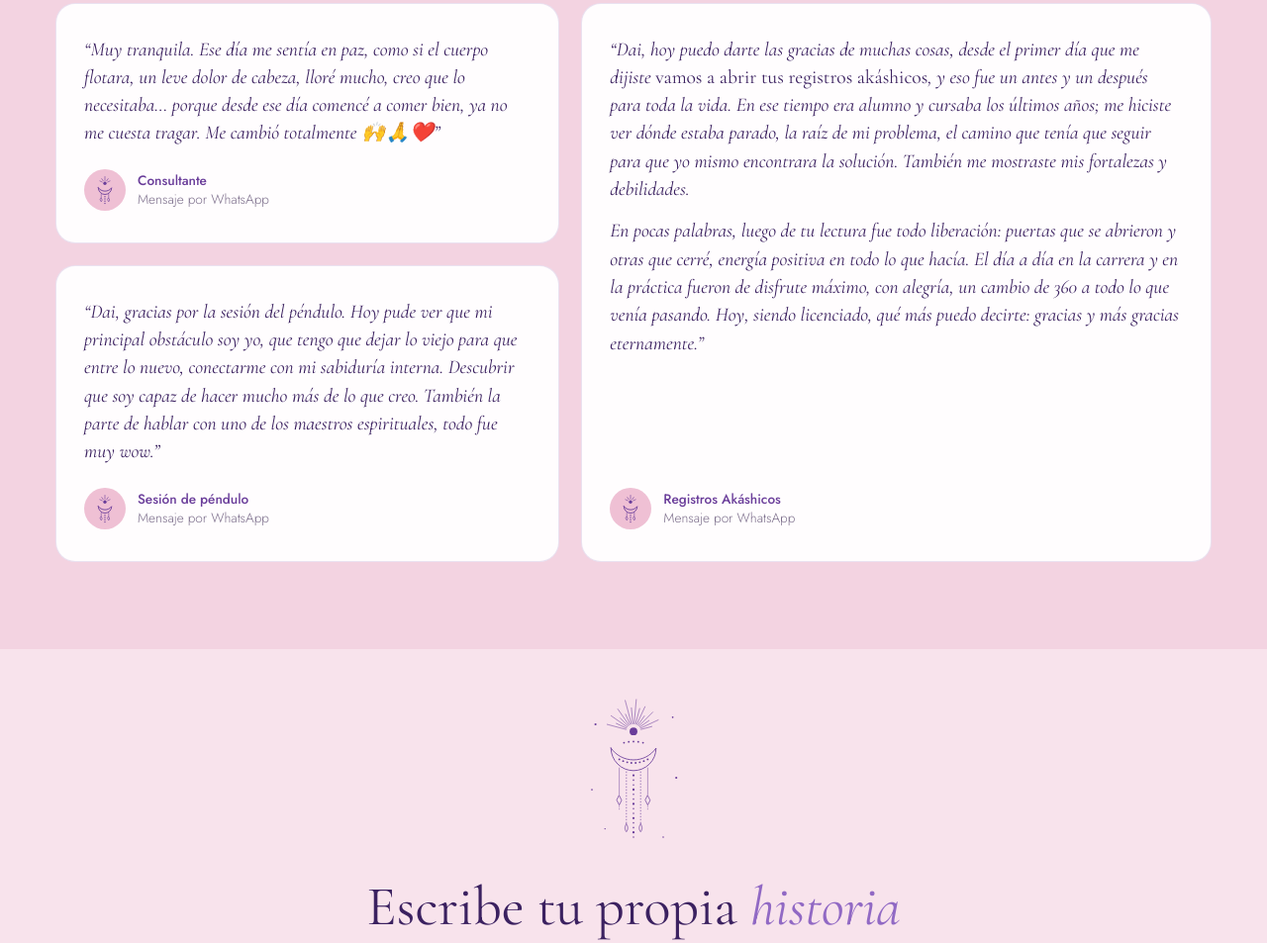
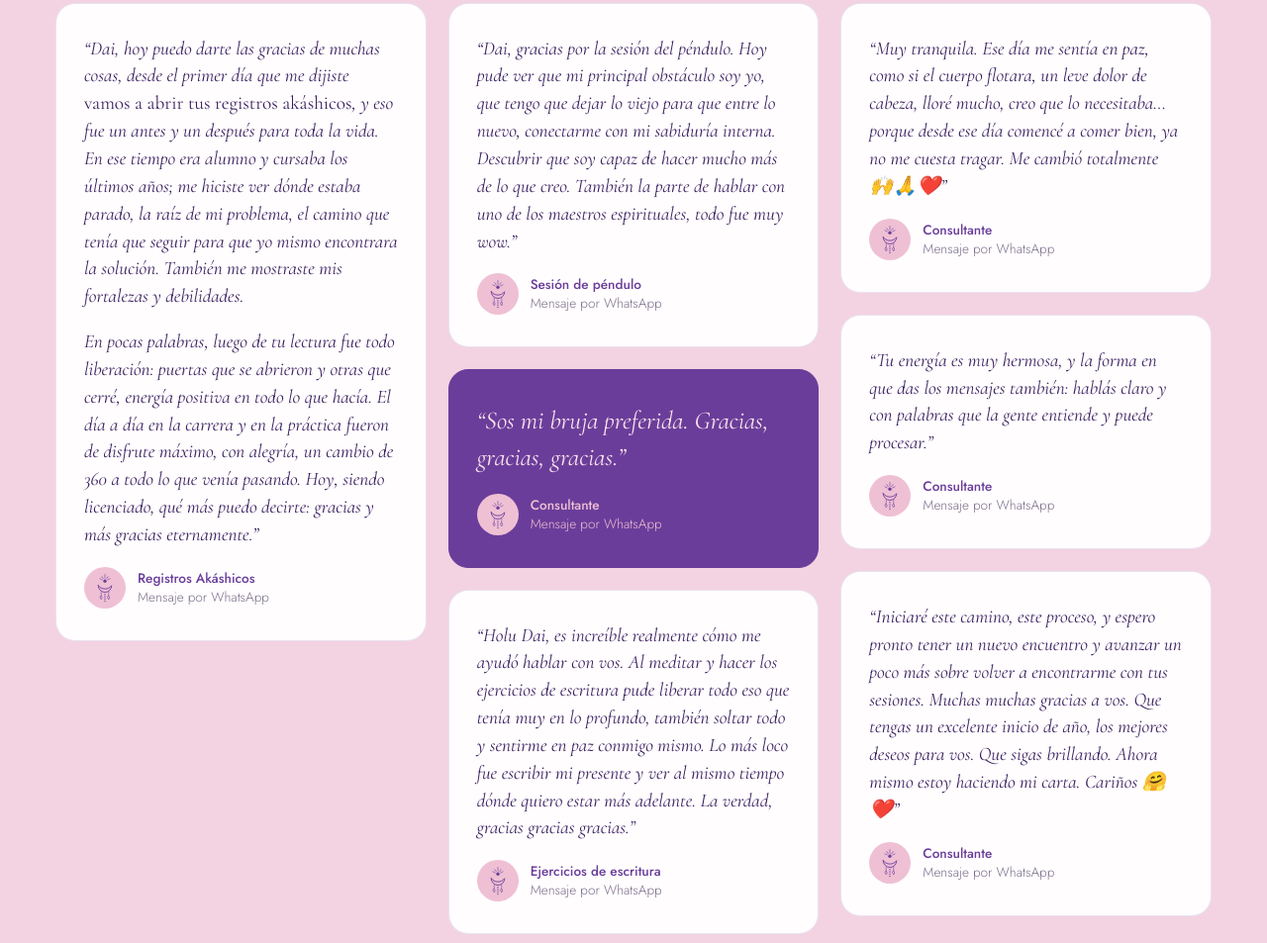
Before and after one commit to efacelli/la-chica-del-pendulo, a plain HTML site: page index.html in a window 1280 px wide. Shown: the part 6065-7018 px from the top of the page at 99% size. Drawn offline with nearby package versions, Linux system fonts and the light colour scheme.

Commit message:
Más testimonios reales y mosaico en la sección de testimonios
Co-Authored-By: Claude Opus 5.5 <noreply@anthropic.com>

```diff
--- a/css/styles.css
+++ b/css/styles.css
@@ -435,16 +435,13 @@ p { margin: 0 0 1em; }
 /* Gracias (cierre de la página) */
 .section--thanks { padding-top: 40px; }
 
-/* Testimonios reales: el largo ocupa la columna derecha completa */
-.quotes { grid-template-columns: 1fr 1.25fr; align-items: stretch; }
-.quote--long { grid-column: 2; grid-row: 1 / span 2; justify-content: flex-start; }
-.quote--long p { font-size: 1.2rem; }
-.quote--long { gap: 14px; }
-.quote--long em { font-style: normal; }
-.quote--long footer { margin-top: auto; }
-.quote p { font-size: 1.22rem; }
+/* Testimonios reales: mosaico de columnas (largos distintos) */
+.quotes { display: block; columns: 3 300px; column-gap: 22px; }
+.quote { break-inside: avoid; margin-bottom: 22px; gap: 18px; }
+.quote p { font-size: 1.2rem; }
+.quote em { font-style: normal; }
+.quote--accent { background: var(--purple); border-color: var(--purple); }
+.quote--accent p { color: var(--ivory); font-size: 1.6rem; }
+.quote--accent footer, .quote--accent strong { color: var(--pink); }
+.quote--accent .avatar { background: var(--pink); }
 .avatar svg { width: 30px; height: 30px; color: var(--purple); }
-@media (max-width: 860px) {
-  .quotes { grid-template-columns: 1fr; }
-  .quote--long { grid-column: auto; grid-row: auto; }
-}
--- a/index.html
+++ b/index.html
@@ -309,17 +309,33 @@
       </header>
       <div class="quotes">
         <blockquote class="quote reveal">
-          <p>“Muy tranquila. Ese día me sentía en paz, como si el cuerpo flotara, un leve dolor de cabeza, lloré mucho, creo que lo necesitaba… porque desde ese día comencé a comer bien, ya no me cuesta tragar. Me cambió totalmente 🙌🙏❤️”</p>
-          <footer><span class="avatar"><svg viewBox="0 0 40 40" aria-hidden="true"><use href="#i-mark-lines"/></svg></span><span><strong>Consultante</strong><br>Mensaje por WhatsApp</span></footer>
+          <p>“Dai, hoy puedo darte las gracias de muchas cosas, desde el primer día que me dijiste <em>vamos a abrir tus registros akáshicos</em>, y eso fue un antes y un después para toda la vida. En ese tiempo era alumno y cursaba los últimos años; me hiciste ver dónde estaba parado, la raíz de mi problema, el camino que tenía que seguir para que yo mismo encontrara la solución. También me mostraste mis fortalezas y debilidades.</p>
+          <p>En pocas palabras, luego de tu lectura fue todo liberación: puertas que se abrieron y otras que cerré, energía positiva en todo lo que hacía. El día a día en la carrera y en la práctica fueron de disfrute máximo, con alegría, un cambio de 360 a todo lo que venía pasando. Hoy, siendo licenciado, qué más puedo decirte: gracias y más gracias eternamente.”</p>
+          <footer><span class="avatar"><svg viewBox="0 0 40 40" aria-hidden="true"><use href="#i-mark-lines"/></svg></span><span><strong>Registros Akáshicos</strong><br>Mensaje por WhatsApp</span></footer>
         </blockquote>
         <blockquote class="quote reveal">
           <p>“Dai, gracias por la sesión del péndulo. Hoy pude ver que mi principal obstáculo soy yo, que tengo que dejar lo viejo para que entre lo nuevo, conectarme con mi sabiduría interna. Descubrir que soy capaz de hacer mucho más de lo que creo. También la parte de hablar con uno de los maestros espirituales, todo fue muy wow.”</p>
           <footer><span class="avatar"><svg viewBox="0 0 40 40" aria-hidden="true"><use href="#i-mark-lines"/></svg></span><span><strong>Sesión de péndulo</strong><br>Mensaje por WhatsApp</span></footer>
         </blockquote>
-        <blockquote class="quote quote--long reveal">
-          <p>“Dai, hoy puedo darte las gracias de muchas cosas, desde el primer día que me dijiste <em>vamos a abrir tus registros akáshicos</em>, y eso fue un antes y un después para toda la vida. En ese tiempo era alumno y cursaba los últimos años; me hiciste ver dónde estaba parado, la raíz de mi problema, el camino que tenía que seguir para que yo mismo encontrara la solución. También me mostraste mis fortalezas y debilidades.</p>
-          <p>En pocas palabras, luego de tu lectura fue todo liberación: puertas que se abrieron y otras que cerré, energía positiva en todo lo que hacía. El día a día en la carrera y en la práctica fueron de disfrute máximo, con alegría, un cambio de 360 a todo lo que venía pasando. Hoy, siendo licenciado, qué más puedo decirte: gracias y más gracias eternamente.”</p>
-          <footer><span class="avatar"><svg viewBox="0 0 40 40" aria-hidden="true"><use href="#i-mark-lines"/></svg></span><span><strong>Registros Akáshicos</strong><br>Mensaje por WhatsApp</span></footer>
+        <blockquote class="quote quote--accent reveal">
+          <p>“Sos mi bruja preferida. Gracias, gracias, gracias.”</p>
+          <footer><span class="avatar"><svg viewBox="0 0 40 40" aria-hidden="true"><use href="#i-mark-lines"/></svg></span><span><strong>Consultante</strong><br>Mensaje por WhatsApp</span></footer>
+        </blockquote>
+        <blockquote class="quote reveal">
+          <p>“Holu Dai, es increíble realmente cómo me ayudó hablar con vos. Al meditar y hacer los ejercicios de escritura pude liberar todo eso que tenía muy en lo profundo, también soltar todo y sentirme en paz conmigo mismo. Lo más loco fue escribir mi presente y ver al mismo tiempo dónde quiero estar más adelante. La verdad, gracias gracias gracias.”</p>
+          <footer><span class="avatar"><svg viewBox="0 0 40 40" aria-hidden="true"><use href="#i-mark-lines"/></svg></span><span><strong>Ejercicios de escritura</strong><br>Mensaje por WhatsApp</span></footer>
+        </blockquote>
+        <blockquote class="quote reveal">
+          <p>“Muy tranquila. Ese día me sentía en paz, como si el cuerpo flotara, un leve dolor de cabeza, lloré mucho, creo que lo necesitaba… porque desde ese día comencé a comer bien, ya no me cuesta tragar. Me cambió totalmente 🙌🙏❤️”</p>
+          <footer><span class="avatar"><svg viewBox="0 0 40 40" aria-hidden="true"><use href="#i-mark-lines"/></svg></span><span><strong>Consultante</strong><br>Mensaje por WhatsApp</span></footer>
+        </blockquote>
+        <blockquote class="quote reveal">
+          <p>“Tu energía es muy hermosa, y la forma en que das los mensajes también: hablás claro y con palabras que la gente entiende y puede procesar.”</p>
+          <footer><span class="avatar"><svg viewBox="0 0 40 40" aria-hidden="true"><use href="#i-mark-lines"/></svg></span><span><strong>Consultante</strong><br>Mensaje por WhatsApp</span></footer>
+        </blockquote>
+        <blockquote class="quote reveal">
+          <p>“Iniciaré este camino, este proceso, y espero pronto tener un nuevo encuentro y avanzar un poco más sobre volver a encontrarme con tus sesiones. Muchas muchas gracias a vos. Que tengas un excelente inicio de año, los mejores deseos para vos. Que sigas brillando. Ahora mismo estoy haciendo mi carta. Cariños 🤗❤️”</p>
+          <footer><span class="avatar"><svg viewBox="0 0 40 40" aria-hidden="true"><use href="#i-mark-lines"/></svg></span><span><strong>Consultante</strong><br>Mensaje por WhatsApp</span></footer>
         </blockquote>
       </div>
     </section>
```
